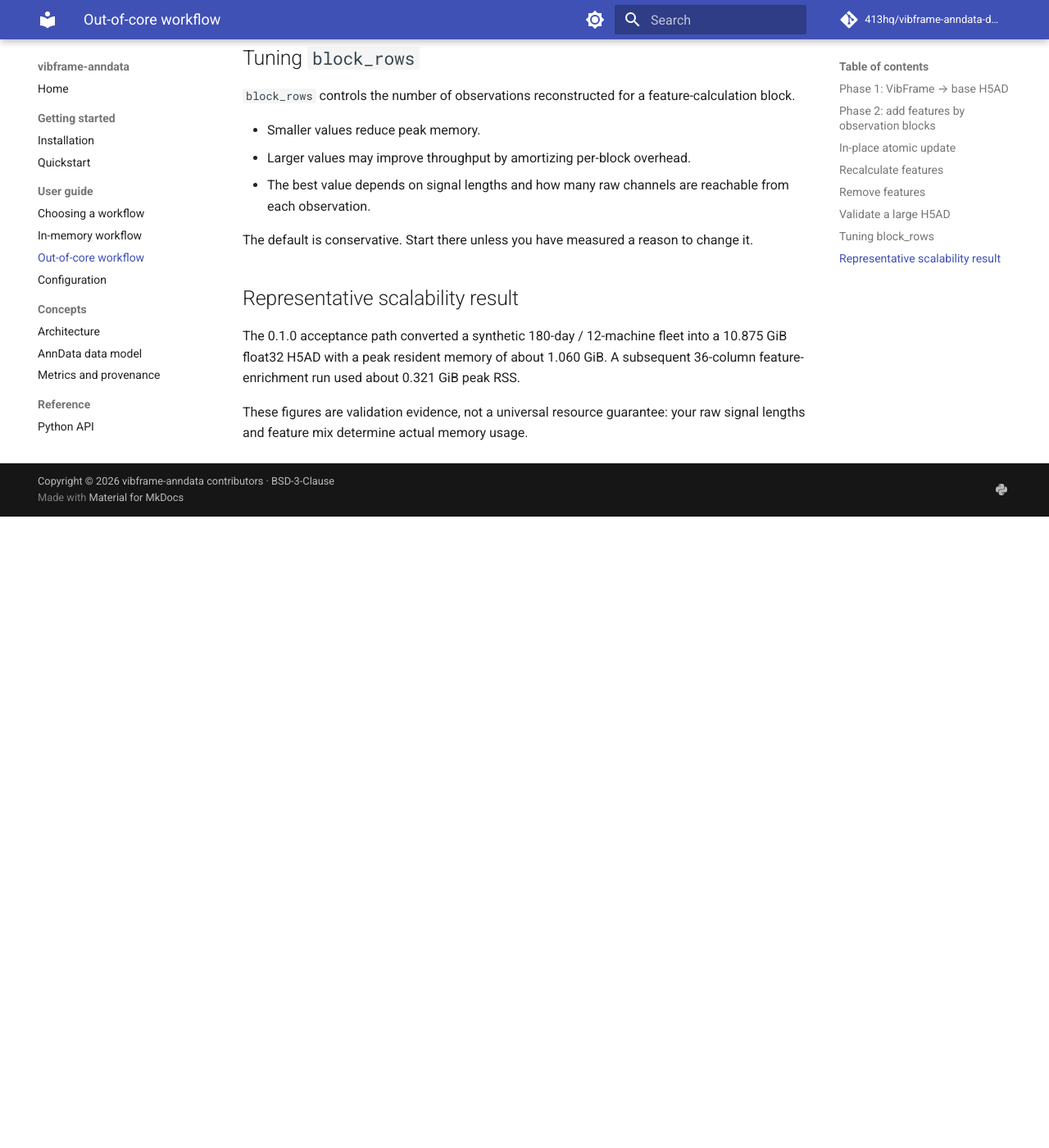
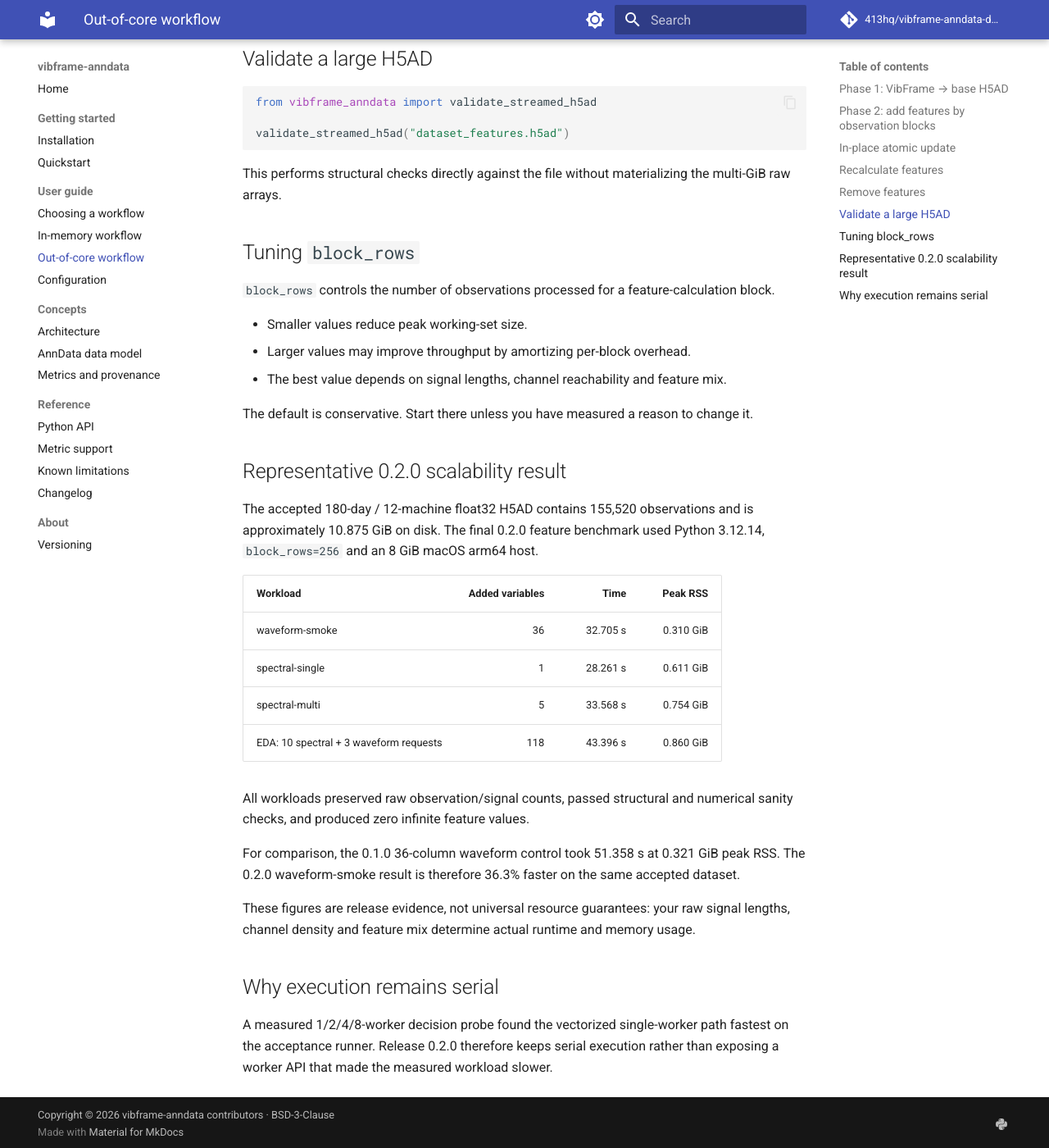
Before and after one commit to 413hq/vibframe-anndata-docs, an MkDocs documentation site: the page built from docs/guides/out-of-core.md, in a window 1280 px wide and 1400 px high, scrolled down 2269 px. Shown: the whole window at 82% size. Built offline with MkDocs 1.6.1 and Material for MkDocs 9.7.7, drawn with Linux system fonts in a browser that asks for light colours; comment, search, counter and statistics services are not loaded; the version menu is left out; before the commit the page ends 2899 px from its top, so only the background shows below that; some of the changed text lies outside the part shown.

Commit message:
docs: describe 0.2.0 out-of-core execution

````diff
--- a/docs/guides/out-of-core.md
+++ b/docs/guides/out-of-core.md
@@ -23,7 +23,7 @@
 )
 ```
 
-The writer scans the replayable VibFrame source, allocates the required HDF5/Awkward structures and writes numerical values in bounded blocks. The final destination is promoted only after structural validation succeeds.
+The writer scans the replayable VibFrame source, allocates the required HDF5/Awkward structures and writes numerical values in bounded blocks. Temporary NumPy memmaps are explicitly closed before cleanup, which keeps the streamed import portable across POSIX and Windows. The final destination is promoted only after structural validation succeeds.
 
 ## Phase 2: add features by observation blocks
 
@@ -45,7 +45,11 @@
 )
 ```
 
-For each observation block, only the raw Awkward slices reachable from those rows are reconstructed in memory. Feature values are then written directly into the on-disk `X` matrix.
+Release 0.2.0 builds one immutable execution plan before observation-block iteration. Features are grouped by raw source/channel so each required channel is loaded once per block. Fixed-length spectra use dense NumPy workspaces with shared frequency/power intermediates, while compatible waveform statistics share reductions.
+
+The planned streaming path writes calculated matrix blocks directly into on-disk `X`; it does **not** rebuild an enriched AnnData object for every observation block.
+
+Before the first block is computed, the resolved target `var` and `uns` metadata are passed through the exact AnnData/HDF5 encoder inside the transactional partial file. Metadata that cannot be serialized therefore fails immediately rather than after a long-running calculation.
 
 ## In-place atomic update
 
@@ -100,16 +104,31 @@
 
 ## Tuning `block_rows`
 
-`block_rows` controls the number of observations reconstructed for a feature-calculation block.
+`block_rows` controls the number of observations processed for a feature-calculation block.
 
-- Smaller values reduce peak memory.
+- Smaller values reduce peak working-set size.
 - Larger values may improve throughput by amortizing per-block overhead.
-- The best value depends on signal lengths and how many raw channels are reachable from each observation.
+- The best value depends on signal lengths, channel reachability and feature mix.
 
 The default is conservative. Start there unless you have measured a reason to change it.
 
-## Representative scalability result
+## Representative 0.2.0 scalability result
 
-The 0.1.0 acceptance path converted a synthetic 180-day / 12-machine fleet into a 10.875 GiB float32 H5AD with a peak resident memory of about 1.060 GiB. A subsequent 36-column feature-enrichment run used about 0.321 GiB peak RSS.
+The accepted 180-day / 12-machine float32 H5AD contains 155,520 observations and is approximately 10.875 GiB on disk. The final 0.2.0 feature benchmark used Python 3.12.14, `block_rows=256` and an 8 GiB macOS arm64 host.
 
-These figures are validation evidence, not a universal resource guarantee: your raw signal lengths and feature mix determine actual memory usage.
+| Workload | Added variables | Time | Peak RSS |
+|---|---:|---:|---:|
+| waveform-smoke | 36 | 32.705 s | 0.310 GiB |
+| spectral-single | 1 | 28.261 s | 0.611 GiB |
+| spectral-multi | 5 | 33.568 s | 0.754 GiB |
+| EDA: 10 spectral + 3 waveform requests | 118 | 43.396 s | 0.860 GiB |
+
+All workloads preserved raw observation/signal counts, passed structural and numerical sanity checks, and produced zero infinite feature values.
+
+For comparison, the 0.1.0 36-column waveform control took 51.358 s at 0.321 GiB peak RSS. The 0.2.0 waveform-smoke result is therefore 36.3% faster on the same accepted dataset.
+
+These figures are release evidence, not universal resource guarantees: your raw signal lengths, channel density and feature mix determine actual runtime and memory usage.
+
+## Why execution remains serial
+
+A measured 1/2/4/8-worker decision probe found the vectorized single-worker path fastest on the acceptance runner. Release 0.2.0 therefore keeps serial execution rather than exposing a worker API that made the measured workload slower.
````
